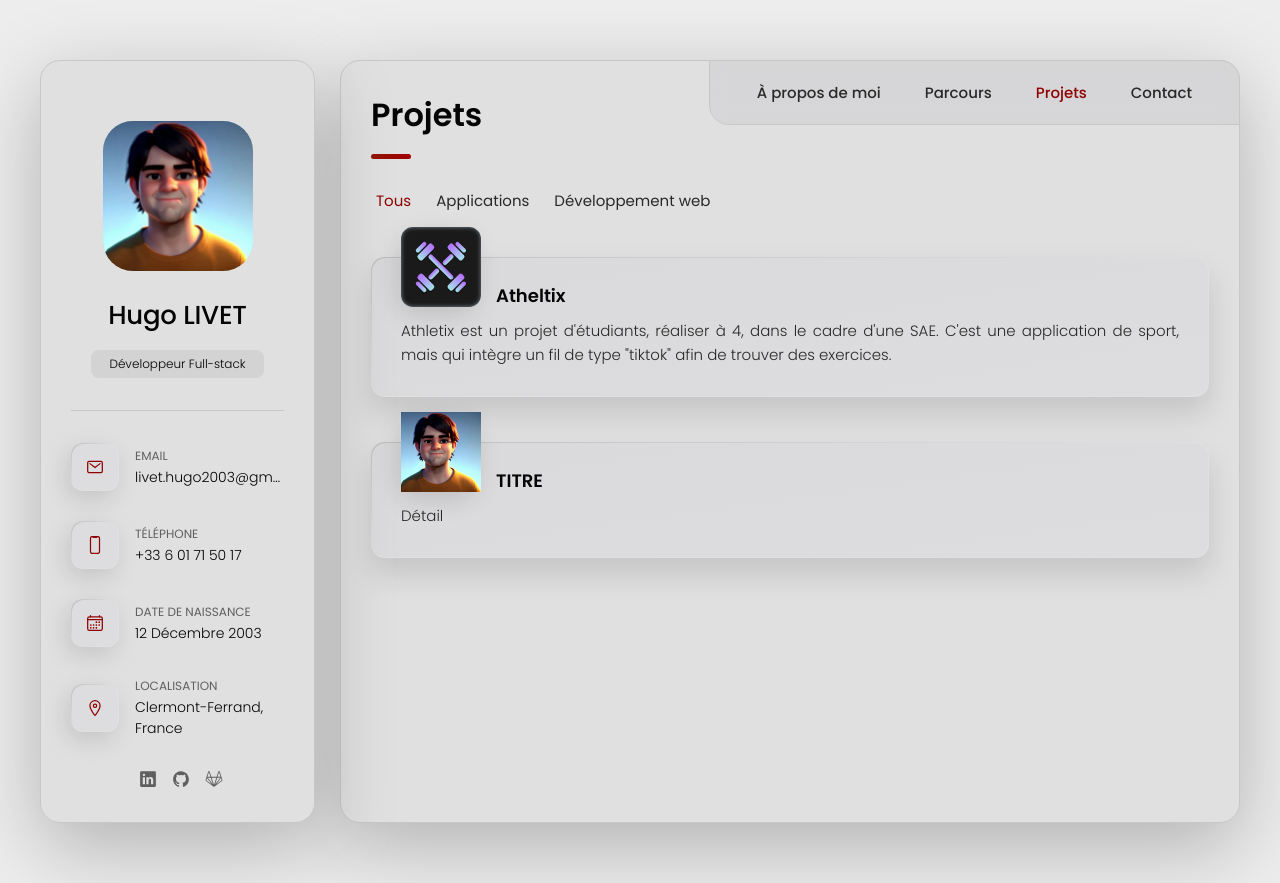
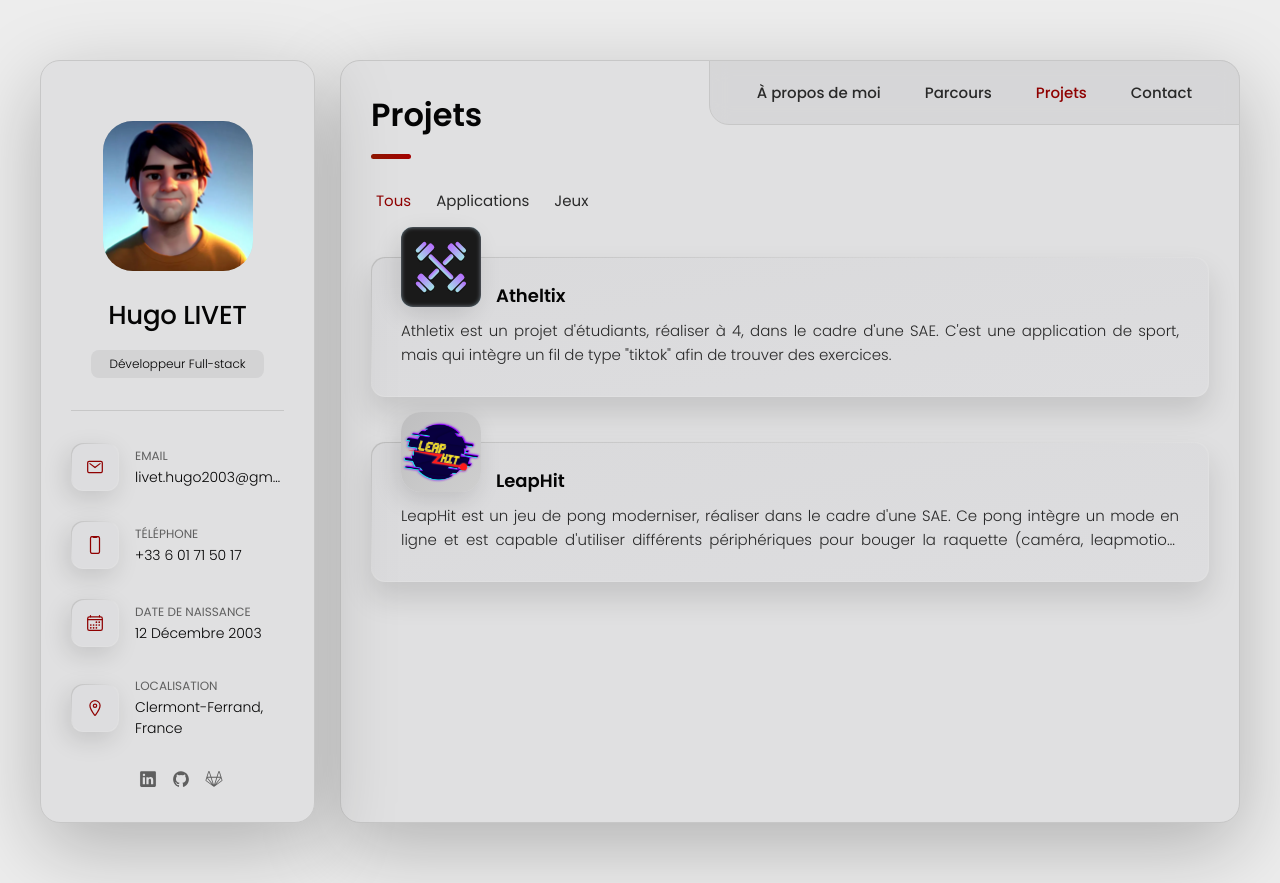
Before and after one commit to Hug0lvt/Portfolio, a plain HTML site: page index.html in a window 1280 px wide. Both pictures are taken after a click on the button "Projets". Drawn offline with nearby package versions, Linux system fonts and the light colour scheme.

Commit message:
Add leaphit

```diff
--- a/index.html
+++ b/index.html
@@ -441,7 +441,7 @@
             </li>
 
             <li class="filter-item">
-              <button data-filter-btn>Développement web</button>
+              <button data-filter-btn>Jeux</button>
             </li>
 
           </ul>
@@ -469,7 +469,7 @@
               </li>
 
               <li class="select-item">
-                <button data-select-item>Développement web</button>
+                <button data-select-item>Jeux</button>
               </li>
 
             </ul>
@@ -535,21 +535,23 @@
             </div>
 
 
-            <li class="project-item active" data-filter-item data-category="développement web" data-modal="TITRE2">
+            <li class="project-item active" data-filter-item data-category="jeux" data-modal="LEAPHIT">
               <div class="content-card" data-testimonials-item>
                 <figure class="testimonials-avatar-box">
-                  <img src="./assets/images/ia-avatar.webp" alt="TITRE" width="60" loading="lazy" data-testimonials-avatar>
+                  <img src="./assets/projets/leaphit/Logo.png" alt="Logo de leaphit" width="50" loading="lazy" data-testimonials-avatar>
                 </figure>
-                <h4 class="h4 testimonials-item-title" data-testimonials-title>TITRE</h4>
+                <h4 class="h4 testimonials-item-title" data-testimonials-title>LeapHit</h4>
                 <div class="testimonials-text" data-testimonials-text>
                   <p>
-                    Détail
+                    LeapHit est un jeu de pong moderniser, réaliser dans le cadre d'une SAE.
+                    Ce pong intègre un mode en ligne et est capable d'utiliser différents périphériques pour bouger la raquette
+                    (caméra, leapmotion, souris).
                   </p>
                 </div>
               </div>
             </li>
 
-            <div class="modal-container" data-modal-container data-modal="TITRE2">
+            <div class="modal-container" data-modal-container data-modal="LEAPHIT">
               <div class="overlay" data-overlay></div>
               <section class="testimonials-modal">
                 <button class="modal-close-btn" data-modal-close-btn>
@@ -557,21 +559,28 @@
                 </button>
                 <div class="modal-img-wrapper">
                   <figure class="modal-avatar-box">
-                    <img src="./assets/images/avatar-1.png" alt="Daniel lewis" width="80" data-modal-img>
+                    <img src="./assets/projets/leaphit/Logo.png" alt="Logo de leaphit" width="80" data-modal-img>
                   </figure>
-                  <img src="./assets/images/icon-quote.svg" alt="quote icon">
+                  <br>
+                  <li class="social-item">
+                    <a href="https://github.com/Hug0lvt" class="social-link">
+                      <ion-icon name="logo-github"></ion-icon>
+                    </a>
+                  </li>
                 </div>
                 <div class="modal-content">
-                  <h4 class="h3 modal-title" data-modal-title>TITRE2</h4>
-                  <time datetime="2021-06-14">14 June, 2021</time>
+                  <h4 class="h3 modal-title" data-modal-title>LeapHit</h4>
+                  <time datetime="2021-06-14">Projet de 2A - Semestre 4 (2022-2023)</time>
                   <div data-modal-text>
                     <p>
-                      Richard was hired to create a corporate identity. We were very pleased with the work done. She has a
-                      lot of experience
-                      and is very concerned about the needs of client. Lorem ipsum dolor sit amet, ullamcous cididt
-                      consectetur adipiscing
-                      elit, seds do et eiusmod tempor incididunt ut laborels dolore magnarels alia.
+                      LeapHit est un jeu de pong moderniser, réaliser dans le cadre d'une SAE.
+                      Ce pong intègre un mode en ligne et est capable d'utiliser différents périphériques pour bouger la raquette
+                      (caméra, leapmotion, souris).
+                      <br><br>
+                      Cette application m'a permis de grandement développer mes compétences en .NET avec Monogame.
+                      J'ai énormément apprécié travailler sur ce projet avec le reste de mes camarades, cela a été très enrichissant pour moi.
                     </p>
+
                   </div>
                 </div>
               </section>
```
Also changed, not shown: assets/images/fav.jpg (added), assets/projets/leaphit/Logo.png (added).
